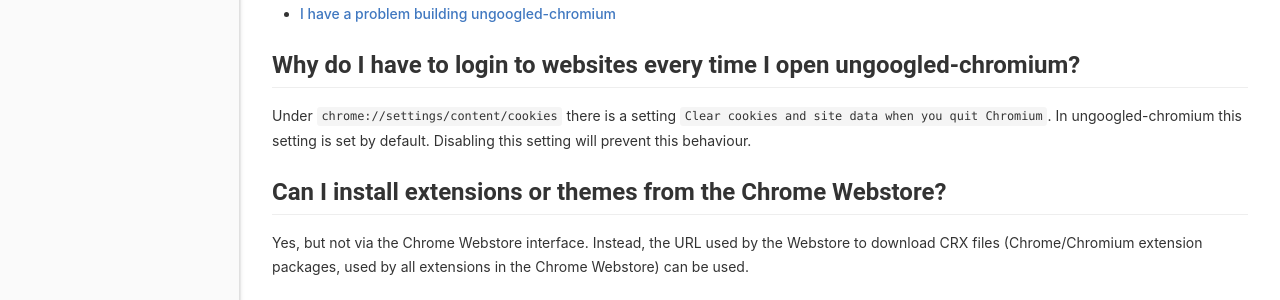
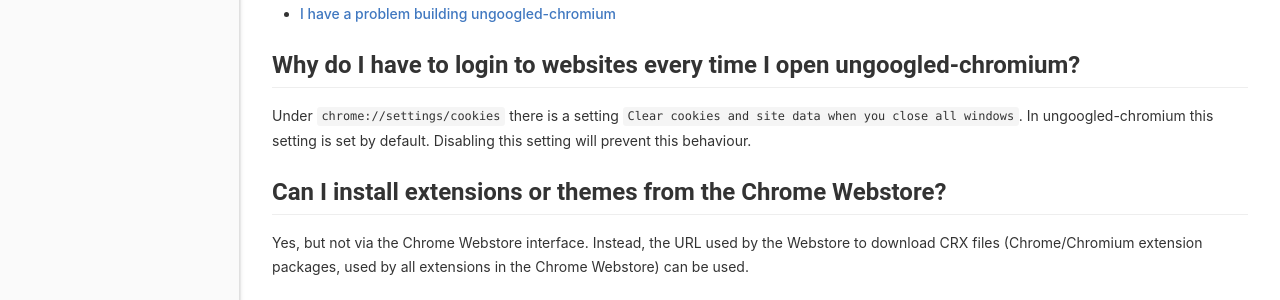
Before and after one commit to ungoogled-software/ungoogled-chromium-wiki, a Jekyll site: the page built from faq.md, in a window 1280 px wide. Shown: the part 651-951 px from the top of the page. Built offline with Jekyll 4.4.1, drawn with Linux system fonts in a browser that asks for light colours.

Commit message:
Update faq.md
The setting to delete all cookies is now located in settings/cookies. Also, its renamed to "Clear cookies and site data when you close all windows"

```diff
--- a/faq.md
+++ b/faq.md
@@ -8,7 +8,7 @@ permalink: /faq
 
 ## Why do I have to login to websites every time I open ungoogled-chromium?
 
-Under `chrome://settings/content/cookies` there is a setting `Clear cookies and site data when you quit Chromium`. In ungoogled-chromium this setting is set by default. Disabling this setting will prevent this behaviour.
+Under `chrome://settings/cookies` there is a setting `Clear cookies and site data when you close all windows`. In ungoogled-chromium this setting is set by default. Disabling this setting will prevent this behaviour.
 
 ## Can I install extensions or themes from the Chrome Webstore?
 
```
